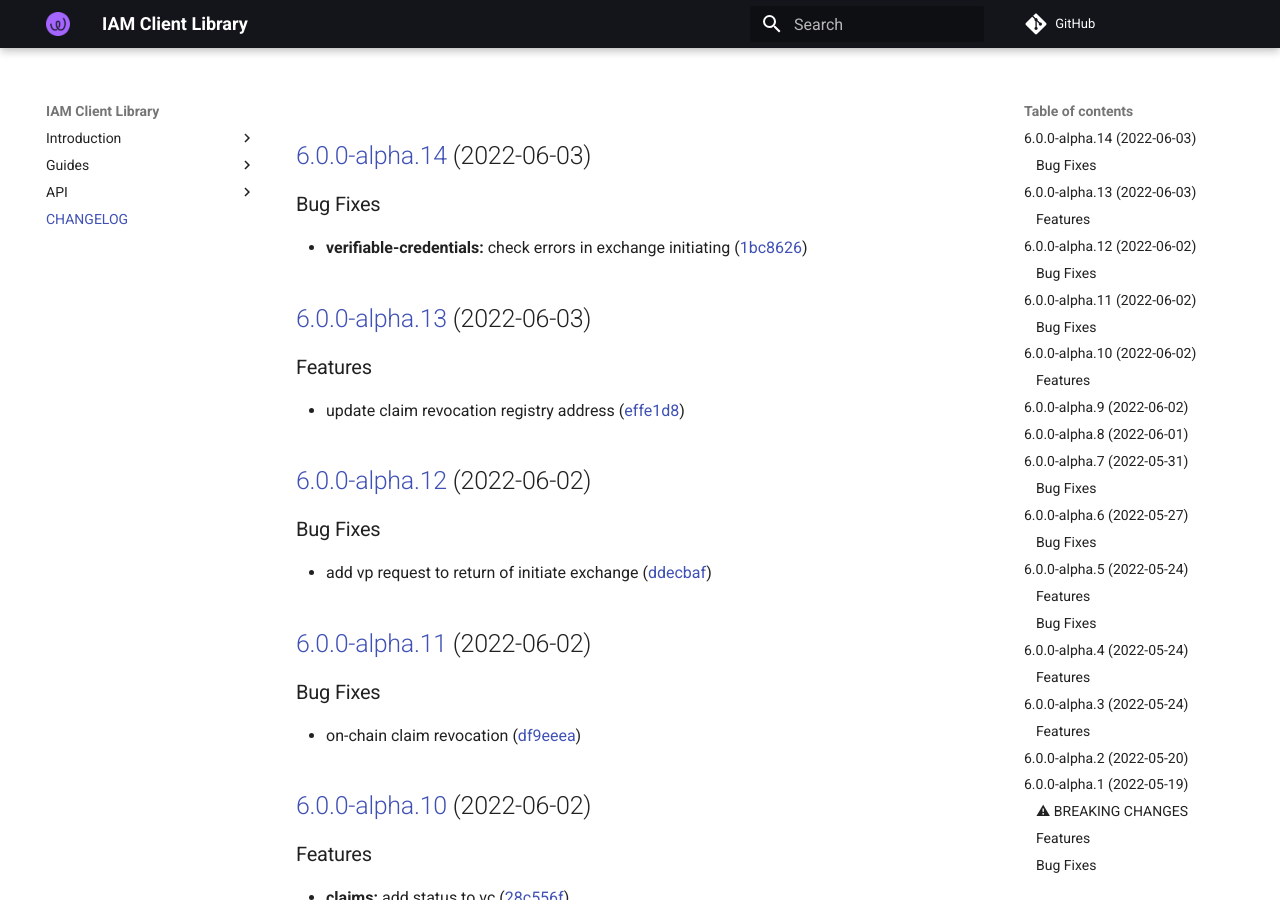
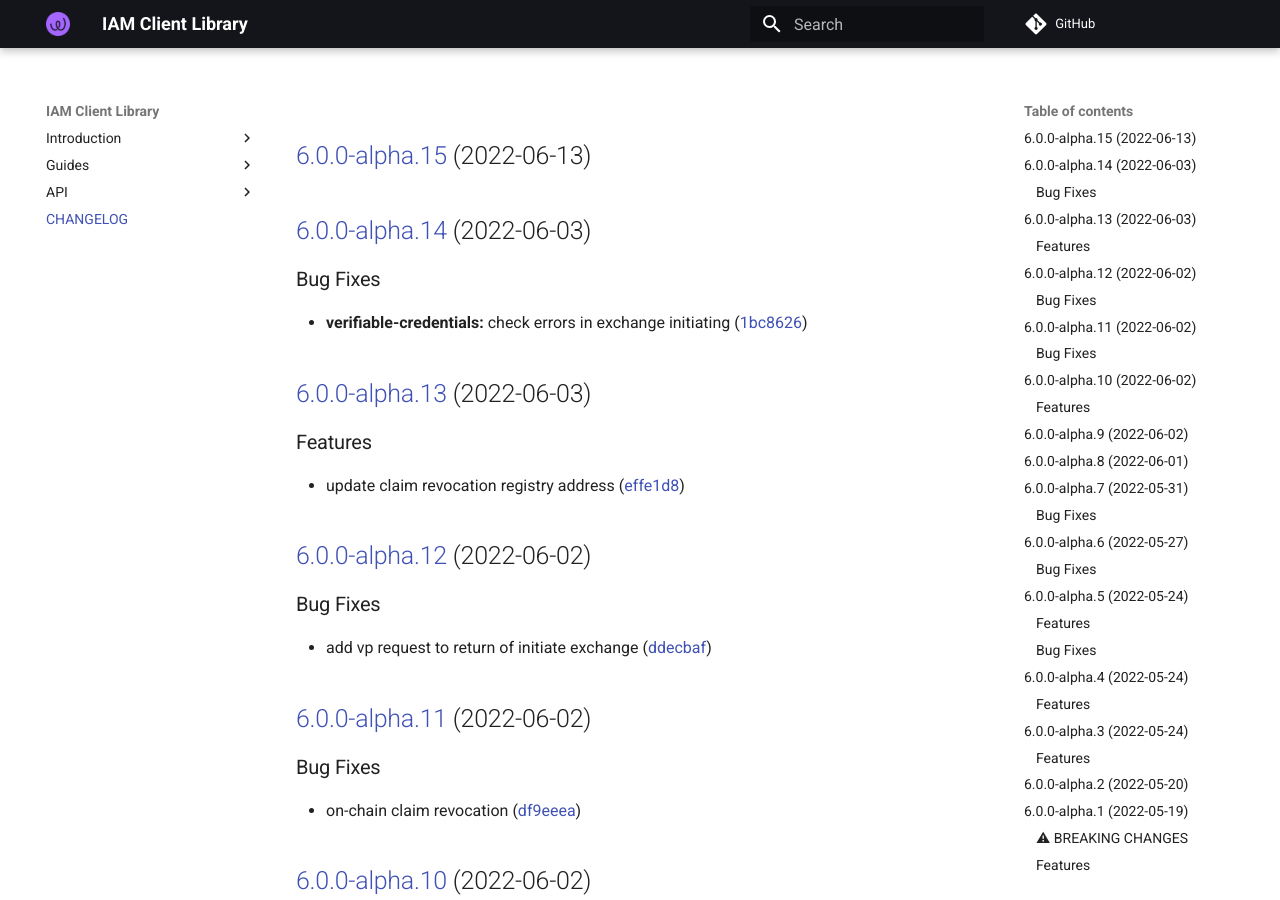
Before and after one commit to energywebfoundation/iam-client-lib, an MkDocs documentation site: the page built from docs/CHANGELOG.md, in a window 1280 px wide and 900 px high. Built offline with MkDocs 1.6.1 and Material for MkDocs 9.7.7, drawn with Linux system fonts in a browser that asks for light colours; comment, search, counter and statistics services are not loaded.

Commit message:
chore(release): 6.0.0-alpha.15 [skip ci]
## [6.0.0-alpha.15](https://github.com/energywebfoundation/iam-client-lib/compare/v6.0.0-alpha.14...v6.0.0-alpha.15) (2022-06-13)

```diff
--- a/docs/CHANGELOG.md
+++ b/docs/CHANGELOG.md
@@ -1,3 +1,5 @@
+## [6.0.0-alpha.15](https://github.com/energywebfoundation/iam-client-lib/compare/v6.0.0-alpha.14...v6.0.0-alpha.15) (2022-06-13)
+
 ## [6.0.0-alpha.14](https://github.com/energywebfoundation/iam-client-lib/compare/v6.0.0-alpha.13...v6.0.0-alpha.14) (2022-06-03)
 
 
--- a/package.json
+++ b/package.json
@@ -1,6 +1,6 @@
 {
   "name": "iam-client-lib",
-  "version": "6.0.0-alpha.14",
+  "version": "6.0.0-alpha.15",
   "description": "Library for Decentralized Identity and Access Management",
   "main": "dist/index.js",
   "module": "dist/index.esm.js",
```
